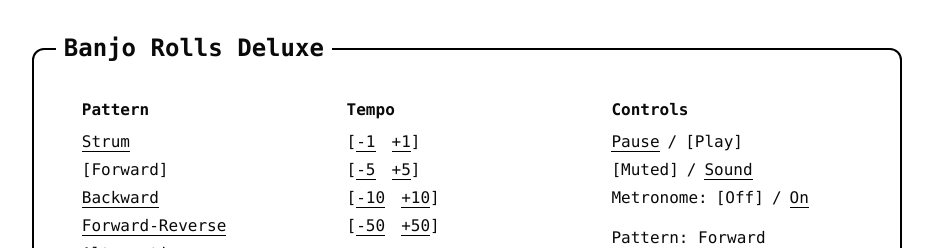
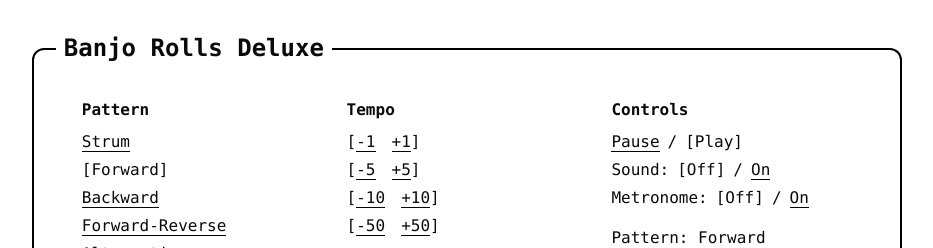
Before and after one commit to WillTwait/banjo-rolls-deluxe, a Next.js app: page / in a window 1280 px wide. Shown: the top 248 px of the page, without its empty margins (173-1106 px from the left). Built offline with nearby package versions, Linux system fonts and the light colour scheme.

Commit message:
fix page

```diff
--- a/app/page.tsx
+++ b/app/page.tsx
@@ -94,14 +94,15 @@ export default function Home() {
             </div>
 
             <div className="mb-1 flex flex-row items-center gap-2 flex-wrap">
+              <div>Sound: </div>
               <HyperButton
-                text={isMuted ? "[Muted]" : "Muted"}
+                text={isMuted ? "[Off]" : "Off"}
                 disabled={isMuted}
                 onClick={toggleMute}
               />
               <span>/</span>
               <HyperButton
-                text={isMuted ? "Sound" : "[Sound]"}
+                text={isMuted ? "On" : "[On]"}
                 disabled={!isMuted}
                 onClick={toggleMute}
               />
```
